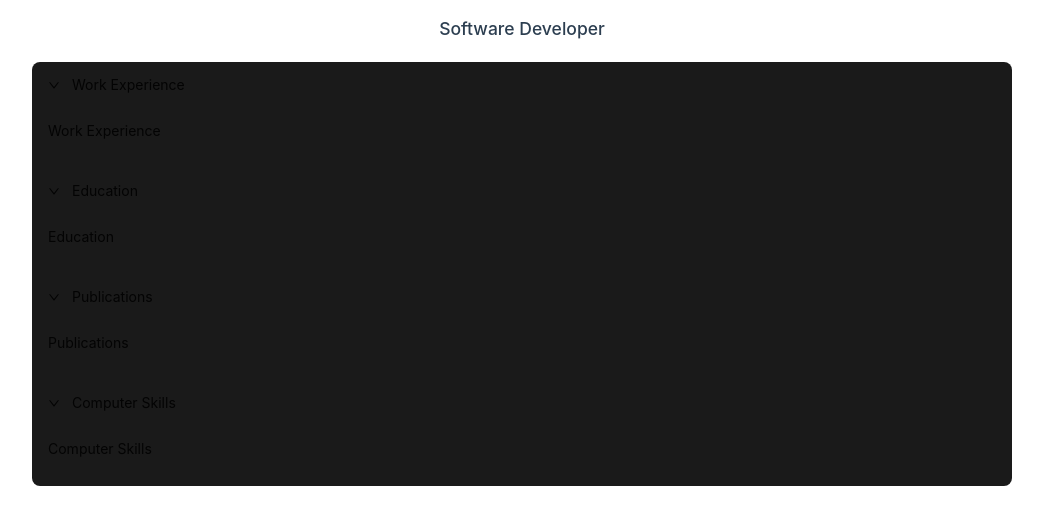
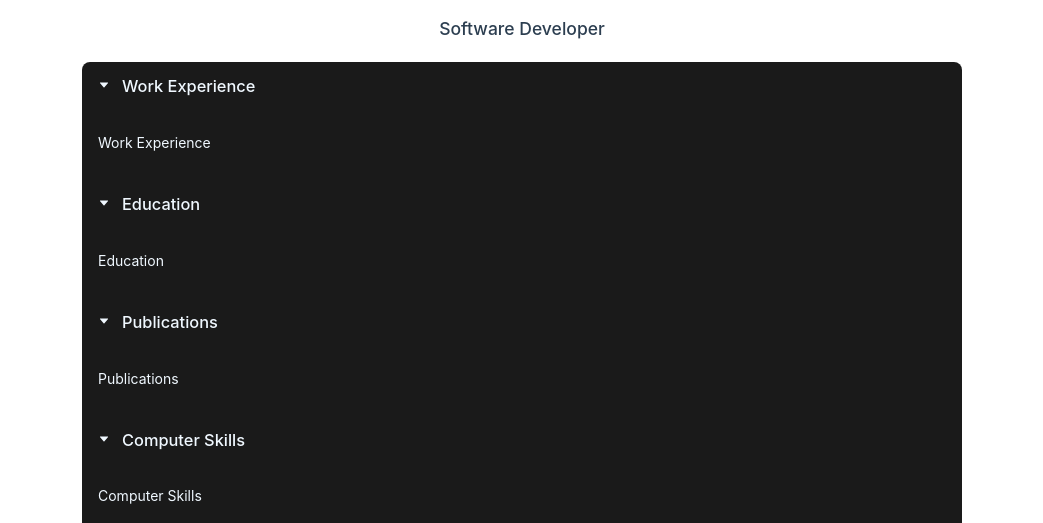
Before and after one commit to BaldPolnareff/PersonalWebsite, a Vue app in the folder PersonalWebsite/: page / in a window 1280 px wide. Shown: the part 276-799 px from the top of the page, without its empty margins (118-1161 px from the left). Built offline with nearby package versions, Linux system fonts and the light colour scheme; no server answers.

Commit message:
customized the collapse elements

```diff
--- a/PersonalWebsite/src/components/Curriculum.vue
+++ b/PersonalWebsite/src/components/Curriculum.vue
@@ -1,5 +1,6 @@
 <script setup lang="ts">
 import { ref } from 'vue';
+import { CaretRightOutlined } from '@ant-design/icons-vue';
 
 const activeKey = ref<string[]>(['1', '2', '3', '4']);
 </script>
@@ -12,16 +13,31 @@ const activeKey = ref<string[]>(['1', '2', '3', '4']);
             :bordered="false"
             ghost
         >
-            <a-collapse-panel key="1" header="Work Experience">
+        <template #expandIcon="{ isActive }">
+            <CaretRightOutlined :rotate="isActive ? 90 : 0" :style="'color: aliceblue;'"/>
+        </template>
+            <a-collapse-panel key="1">
+                <template #header>
+                    <h3>Work Experience</h3>
+                </template>
                 <p>Work Experience</p>
             </a-collapse-panel>
-            <a-collapse-panel key="2" header="Education">
+            <a-collapse-panel key="2">
+                <template #header>
+                    <h3>Education</h3>
+                </template>
                 <p>Education</p>
             </a-collapse-panel>
-            <a-collapse-panel key="3" header="Publications">
+            <a-collapse-panel key="3">
+                <template #header>
+                    <h3>Publications</h3>
+                </template>
                 <p>Publications</p>
             </a-collapse-panel>
-            <a-collapse-panel key="4" header="Computer Skills">
+            <a-collapse-panel key="4">
+                <template #header>
+                    <h3>Computer Skills</h3>
+                </template>
                 <p>Computer Skills</p>
             </a-collapse-panel>
         </a-collapse>
@@ -33,12 +49,23 @@ const activeKey = ref<string[]>(['1', '2', '3', '4']);
     margin-top: 10px;
     justify-content: space-between;
     align-items: center;
-    padding: 0 150px;
+    padding: 0 200px;
 }
 
 .collapse {
     background-color: rgb(26, 26, 26);
+}
+
+.collapse .ant-collapse-item {
     color: aliceblue !important;
 }
 
+h3 {
+    color: aliceblue;
+}
+
+p {
+    color: aliceblue;
+}
+
 </style>
```
